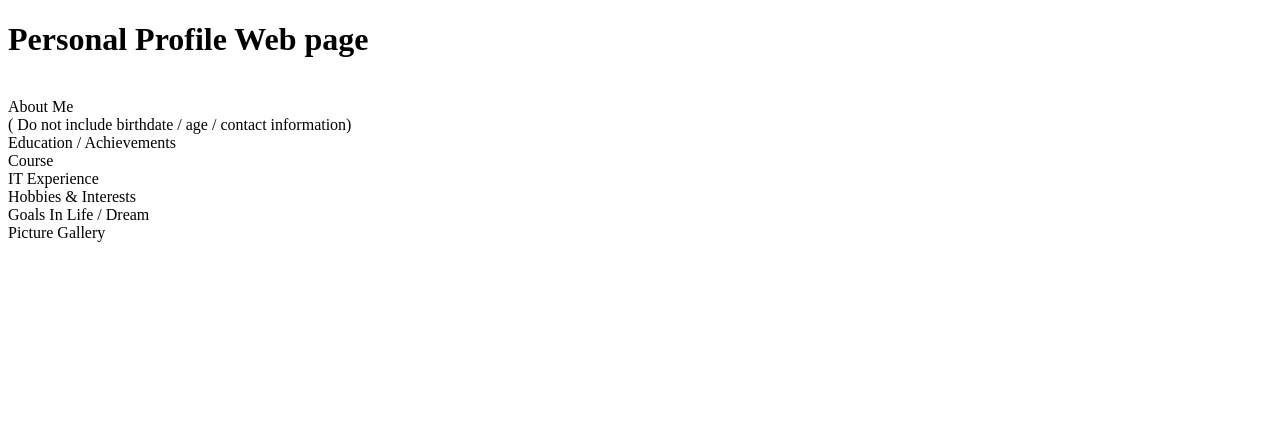
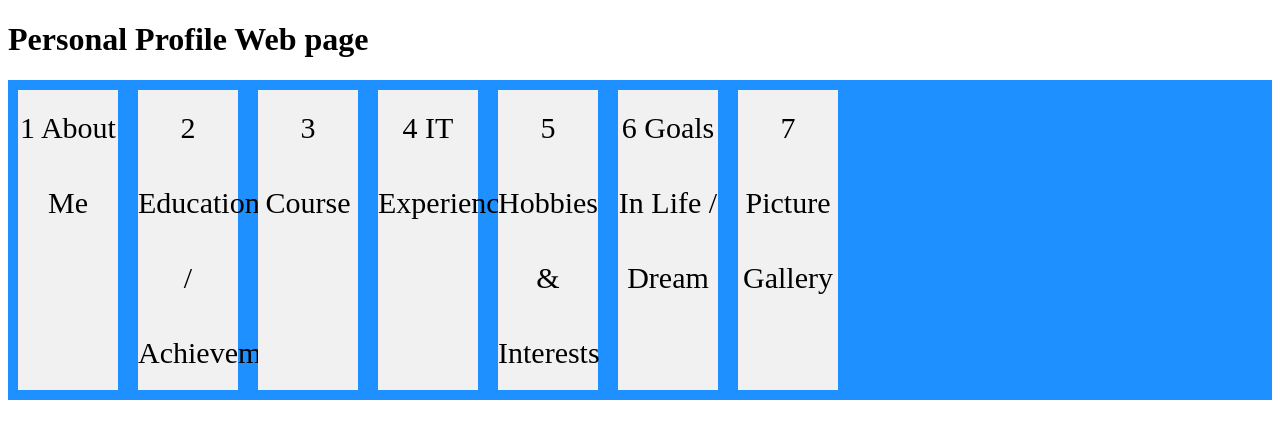
Before and after one commit to apcjlquesada/webprogSS231-personal-website, a plain HTML site: page home/index.html in a window 1280 px wide. Drawn offline with Linux system fonts and the light colour scheme.

Commit message:
Updated with flexbox module

```diff
--- /dev/null
+++ b/home/css/flexbox.css
@@ -0,0 +1,14 @@
+.flex-container {
+    display: flex;
+    flex-wrap: wrap;
+    background-color: DodgerBlue;
+  }
+
+  .flex-container > div {
+    background-color: #f1f1f1;
+    width: 100px;
+    margin: 10px;
+    text-align: center;
+    line-height: 75px;
+    font-size: 30px;
+  }
--- a/home/index.html
+++ b/home/index.html
@@ -1,22 +1,21 @@
 <!DOCTYPE html>
 <html>
 <head>
-<title>Page Title</title>
+    <link rel="stylesheet" href="css/flexbox.css?version=0.1">
+    <title>My Personal Profile Page</title>
 </head>
 <body>
 
 <h1>Personal Profile Web page </h1>
-<p>
-
-<br>About Me
- <br>( Do not include birthdate / age / contact information)
-<br>Education / Achievements
-<br>Course
-<br>IT Experience
-<br>Hobbies & Interests
-<br>Goals In Life / Dream
-<br>Picture Gallery
-</p>
+<div class="flex-container">
+    <div>1 About Me</div>
+    <div>2 Education / Achievements</div>
+    <div>3 Course </div>
+    <div>4 IT Experience</div>
+    <div>5 Hobbies & Interests</div>
+    <div>6 Goals In Life / Dream</div>
+    <div>7 Picture Gallery</div>
+  </div>
 
 </body>
 </html>
```
